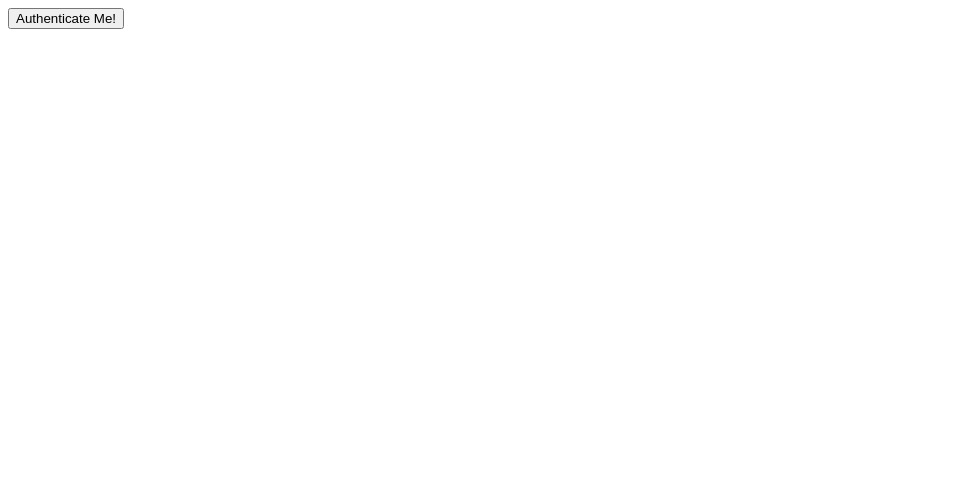
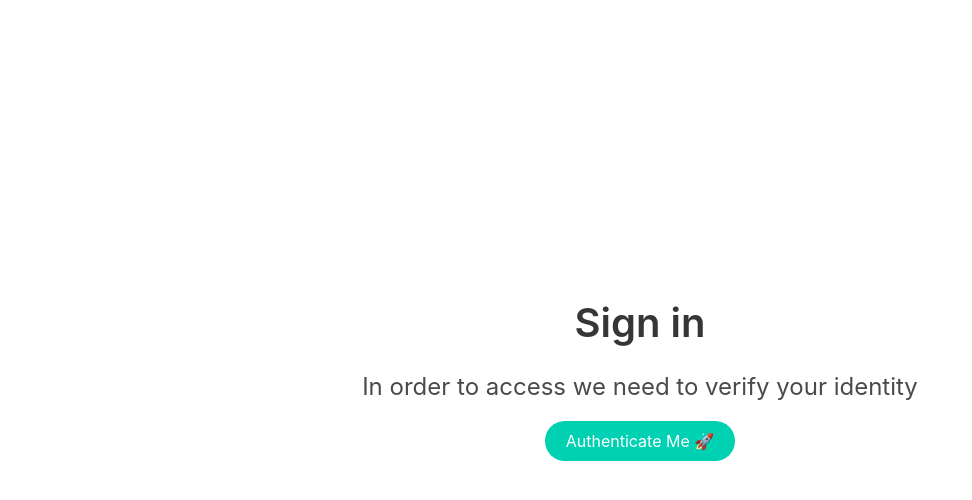
Before and after one commit to peoplenarthax/prototype-dd, a React app: page /login in a window 1280 px wide. Shown: the top 500 px of the page, without its empty margins (0-972 px from the left). Built offline with nearby package versions, Linux system fonts and the light colour scheme; no server answers; the HTML template or start-up script is replaced by a standard one.

Commit message:
Add minimal styling with Bulma

```diff
--- a/package.json
+++ b/package.json
@@ -22,6 +22,7 @@
   "dependencies": {
     "@types/firebase": "^3.2.1",
     "axios": "^0.21.1",
+    "bulma": "^0.9.2",
     "dotenv": "^10.0.0",
     "firebase": "^8.6.5",
     "react": "^17.0.1",
--- a/src/index.tsx
+++ b/src/index.tsx
@@ -1,14 +1,16 @@
 import * as ReactDOM from "react-dom";
-import React from "react";
+import * as React from "react";
 import { BrowserRouter } from "react-router-dom";
 import { PrototypeRouter } from "./module/router";
 import { AuthenticationProvider } from "./module/authentication/providers/authentication";
 
-const Main = () => {
+import "bulma/css/bulma.min.css";
+
+const App = () => {
   return (
     <AuthenticationProvider>
       <BrowserRouter>
-        <main>
+        <main className="container is-fullheight">
           <PrototypeRouter />
         </main>
       </BrowserRouter>
@@ -16,4 +18,4 @@ const Main = () => {
   );
 };
 
-ReactDOM.render(<Main />, document.getElementById("app"));
+ReactDOM.render(<App />, document.getElementById("app"));
--- a/src/module/authentication/pages/Login.tsx
+++ b/src/module/authentication/pages/Login.tsx
@@ -12,8 +12,19 @@ export const Login = () => {
   }
 
   return (
-    <section>
-      <button onClick={authenticate}>Authenticate Me!</button>
+    <section className="columns level is-vcentered hero is-fullheight is-justify-content-center">
+      <article className="column is-half has-text-centered">
+        <h1 className="title is-2">Sign in</h1>
+        <p className="is-size-4">
+          In order to access we need to verify your identity
+        </p>
+        <button
+          className="button is-primary is-rounded my-4"
+          onClick={authenticate}
+        >
+          Authenticate Me 🚀
+        </button>
+      </article>
     </section>
   );
 };
--- /dev/null
+++ b/src/module/translations/components/Header.tsx
@@ -0,0 +1,40 @@
+import * as React from "react";
+import { ChangeEventHandler, useContext } from "react";
+import { TranslationsContext } from "../providers/translations";
+
+export const Header = () => {
+  const { sheets, currentSheet, loading, loadSheet } =
+    useContext(TranslationsContext);
+
+  const onSelectSheet: ChangeEventHandler<HTMLSelectElement> = (evt) => {
+    loadSheet(evt.currentTarget.value);
+  };
+  return (
+    <nav
+      className="navbar is-align-items-center"
+      role="navigation"
+      aria-label="main navigation"
+    >
+      <div className="navbar-brand is-align-items-center">
+        <img
+          className="navbar-item"
+          src="https://d2kq0urxkarztv.cloudfront.net/5a1d92a24e141c2dd16f2604/1997565/upload-48d383b0-8acb-4dd9-92ba-b03ead86099e.png"
+          style={{ height: "30px" }}
+        />
+      </div>
+      <div className="select is-primary my-4">
+        <select value={currentSheet} onChange={onSelectSheet}>
+          <option value="" disabled>
+            Choose a template...
+          </option>
+          {!loading &&
+            sheets.map((sheet) => (
+              <option value={sheet} key={sheet}>
+                {sheet}
+              </option>
+            ))}
+        </select>
+      </div>
+    </nav>
+  );
+};
--- a/src/module/translations/pages/Main.tsx
+++ b/src/module/translations/pages/Main.tsx
@@ -1,12 +1,12 @@
 import React from "react";
+import { Header } from "../components/Header";
 
 import { TranslationsProvider } from "../providers/translations";
-import { TranslationPage } from "./TranslationPage";
 
 export const Main = () => {
   return (
     <TranslationsProvider>
-      <TranslationPage />
+      <Header />
     </TranslationsProvider>
   );
 };
--- a/src/module/translations/pages/TranslationPage.tsx
+++ /dev/null
@@ -1,30 +0,0 @@
-import * as React from "react";
-import { ChangeEventHandler, useContext } from "react";
-import { AuthenticationContext } from "../../authentication/providers/authentication";
-import { HTTPMethod, useQuery } from "../../../utils/use-query";
-import { toSheetList, toTranslationObject } from "../data/decorators";
-import { TranslationsContext } from "../providers/translations";
-
-export const TranslationPage = () => {
-  const { sheets, currentSheet, loading, loadSheet } =
-    useContext(TranslationsContext);
-
-  const onSelectSheet: ChangeEventHandler<HTMLSelectElement> = (evt) => {
-    loadSheet(evt.currentTarget.value);
-  };
-  return (
-    <section>
-      <select value={currentSheet} onChange={onSelectSheet}>
-        <option value="" disabled>
-          Choose a template...
-        </option>
-        {!loading &&
-          sheets.map((sheet) => (
-            <option value={sheet} key={sheet}>
-              {sheet}
-            </option>
-          ))}
-      </select>
-    </section>
-  );
-};
--- a/src/module/translations/providers/translations.tsx
+++ b/src/module/translations/providers/translations.tsx
@@ -2,7 +2,6 @@ import React, { createContext, useState, useEffect } from "react";
 import firebase from "../../../config/firebase";
 import { HTTPMethod, useQuery } from "../../../utils/use-query";
 import { toSheetList, toTranslationObject } from "../data/decorators";
-import { UserBuilder } from "../data/user";
 
 interface ITranslationsContext {
   sheets: string[];
@@ -34,6 +33,7 @@ export const TranslationsProvider: React.FC = ({ children }) => {
     onLoad: true,
     decorator: toSheetList,
   });
+
   const {
     exec: querySheetValues,
     data: sheetKeysResponse,
```
Also changed, not shown: static/index.html (+8 -10 lines).
